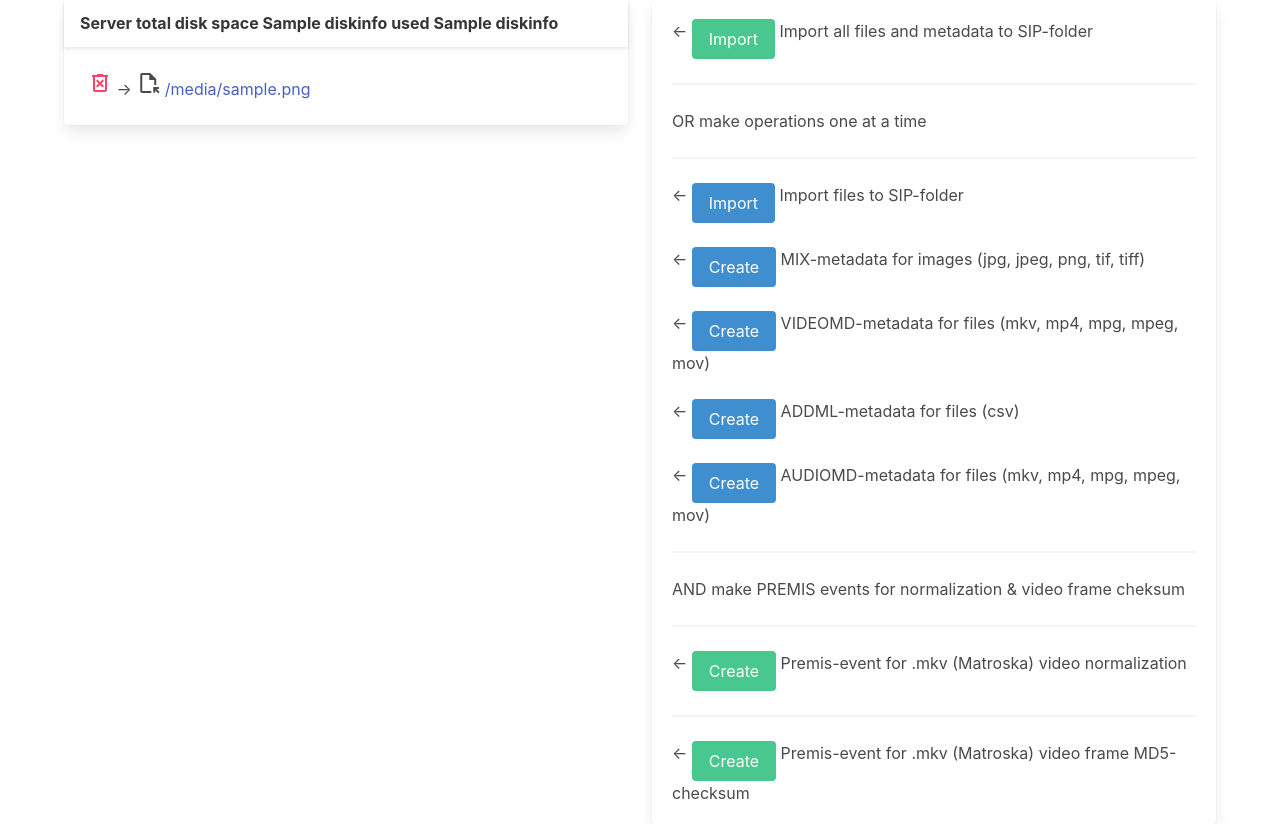
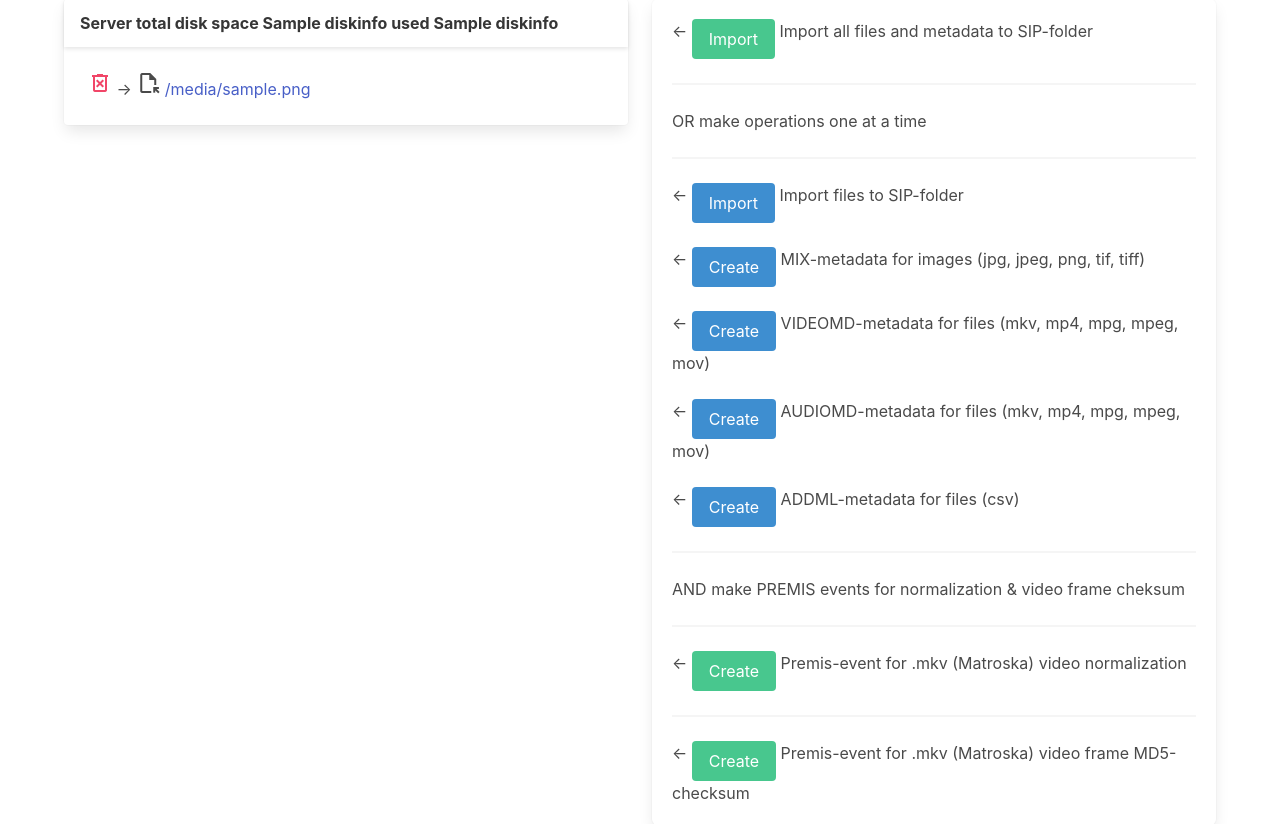
Before and after one commit to FinnishNationalGallery/mediajam, a Python web app: template templates/data.html in a window 1280 px wide. Shown: the part 201-1025 px from the top of the page. Run offline with Jinja, Linux system fonts and the light colour scheme; the template is opened without the code that fills it: most values are stand-ins (such as "Sample title", 1, 10 or a date in 2020); some libraries are stand-ins or nearby versions.

Commit message:
ADDML place correction

```diff
--- a/templates/data.html
+++ b/templates/data.html
@@ -75,12 +75,12 @@
             VIDEOMD-metadata for files (mkv, mp4, mpg, mpeg, mov)
             </br></br>
             &larr;
+            <a href="{{url_for('audiomd_create')}}?flag=once"><button class="button is-info" id="hide4">Create</button></a>
+            AUDIOMD-metadata for files (mkv, mp4, mpg, mpeg, mov)
+            </br></br>
+            &larr;
             <a href="{{url_for('addml_create')}}?flag=once"><button class="button is-info" id="hide4">Create</button></a>
             ADDML-metadata for files (csv)
-            </br></br>
-            &larr;
-            <a href="{{url_for('audiomd_create')}}?flag=once"><button class="button is-info" id="hide4">Create</button></a>
-            AUDIOMD-metadata for files (mkv, mp4, mpg, mpeg, mov)
             <hr>
             AND make PREMIS events for normalization & video frame cheksum
             <hr>
```
